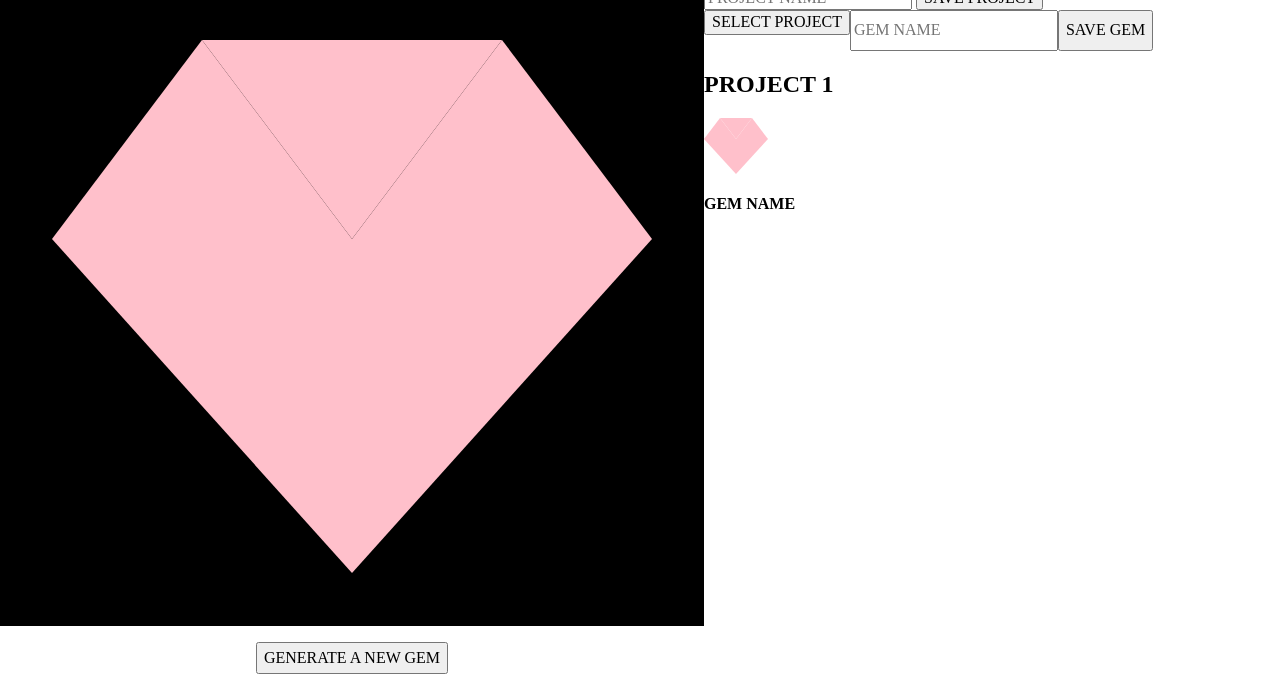
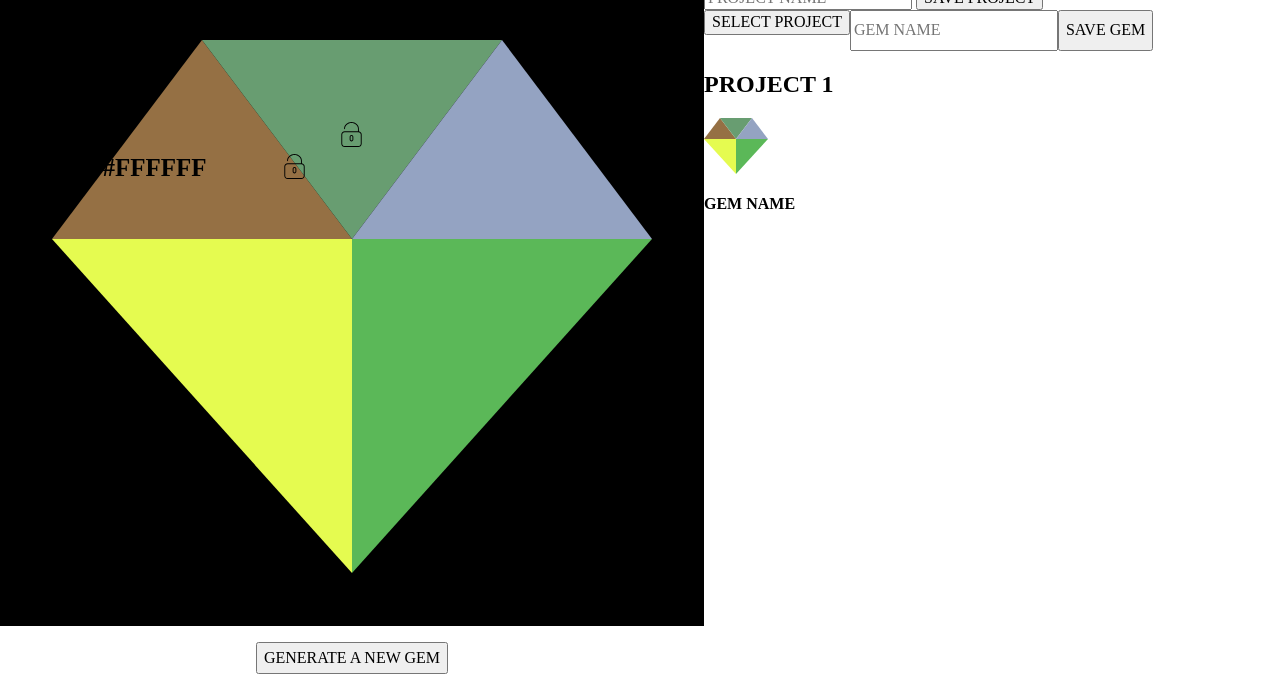
Before and after one commit to laurakwhit/palette-picker, a website: page public/index.html in a window 1280 px wide. Shown: the part 110-800 px from the top of the page. Drawn offline with nearby package versions, Linux system fonts and the light colour scheme.

Commit message:
Add random hex codes to main gem

```diff
--- a/public/css/styles.css
+++ b/public/css/styles.css
@@ -54,6 +54,39 @@ main {
   font-size: 150px;
 }
 
+.left-side__diamond h4 {
+  position: absolute;
+  margin: 0;
+  z-index: 1;
+  font-size: 25px;
+}
+
+.left-side__diamond img {
+  position: absolute;
+  z-index: 1;
+  width: 25px;
+}
+
+.top-left-triangle img {
+  top: 16.5rem;
+  left: 22%;
+}
+
+.top-left-triangle h4 {
+  top: 16.5rem;
+  left: 8%;
+}
+
+.top-center-triangle img {
+  top: 14.5rem;
+  left: 26.5%;
+}
+
+.top-center-triangle h4 {
+  top: 7rem;
+  left: 23.5%;
+}
+
 .project-gem__diamond {
 
 }
@@ -71,7 +104,7 @@ main {
   height: 0;
   border-right: 1em solid transparent;
   border-left: 1em  solid transparent;
-  border-bottom: 1.33em solid pink;
+  border-bottom: 1.33em solid transparent;
 }
 
 .top-center-triangle{
@@ -80,7 +113,7 @@ main {
   height: 0;
   border-right: 1em solid transparent;
   border-left: 1em solid transparent;
-  border-top: 1.33em solid pink;
+  border-top: 1.33em solid transparent;
 }
 
 .top-right-triangle{
@@ -89,19 +122,19 @@ main {
   height: 0;
   border-right: 1em solid transparent;
   border-left: 1em solid transparent;
-  border-bottom: 1.33em solid pink;
+  border-bottom: 1.33em solid transparent;
 }
 
 .bottom-left-triangle {
   width: 0;
   height: 0;
   border-left: 2em solid transparent;
-  border-top: 2.23em solid pink;
+  border-top: 2.23em solid transparent;
 }
 
 .bottom-right-triangle {
   width: 0;
   height: 0;
   border-right: 2em solid transparent;
-  border-top: 2.23em solid pink;
+  border-top: 2.23em solid transparent;
 }
--- a/public/index.html
+++ b/public/index.html
@@ -13,8 +13,14 @@
       <section class="left-side">
           <div class='left-side__diamond'>
               <div class='top-triangles'>
-                <div class='top-left-triangle'></div>
-                <div class='top-center-triangle'></div>
+                <div class='top-left-triangle'>
+                  <h4>#FFFFFF</h4>
+                  <img src='./assets/unlocked.svg' alt='lock' />
+                </div>
+                <div class='top-center-triangle'>
+                    <h4>#FFFFFF</h4>
+                    <img src='./assets/unlocked.svg' alt='lock' />
+                </div>
                 <div class='top-right-triangle'></div>
               </div>
               <div class='bottom-triangles'>
--- a/public/js/scripts.js
+++ b/public/js/scripts.js
@@ -0,0 +1,21 @@
+
+const generateHexCode = () => {
+    const characters = "0123456789ABCDEF";
+    let color = '#';
+
+    for (let i = 0; i < 6; i++)  {
+      color += characters[(Math.floor(Math.random() * 16))];
+    }
+    return color;
+}
+
+const setGemColors = () => {
+  $('.top-left-triangle').css('border-bottom-color', generateHexCode())
+  $('.top-center-triangle').css('border-top-color', generateHexCode())
+  $('.top-right-triangle').css('border-bottom-color', generateHexCode())
+  $('.bottom-left-triangle').css('border-top-color', generateHexCode())
+  $('.bottom-right-triangle').css('border-top-color', generateHexCode())
+}
+
+$(window).on('load', setGemColors)
+$('.left-side__new-gem-btn').on('click', setGemColors)
```
Also changed, not shown: public/assets/locked.svg (added), public/assets/unlocked.svg (added), 1 other file.
